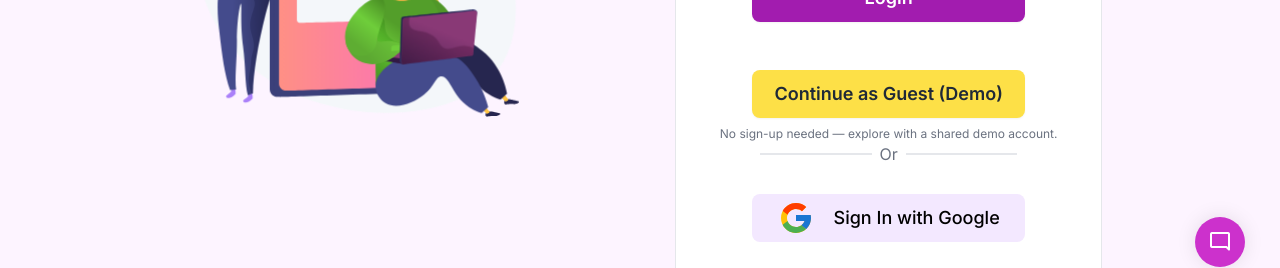
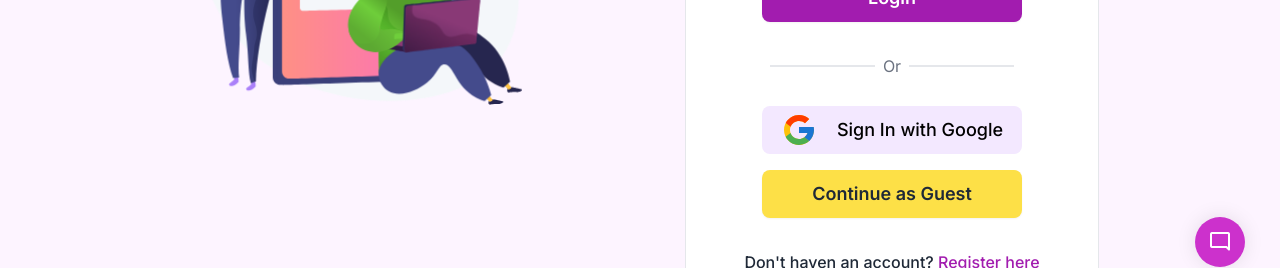
Before and after one commit to mahfuzhasanreza/kawan-client, a React (Vite) app: page /login in a window 1280 px wide. Shown: the part 503-771 px from the top of the page. Built offline with nearby package versions, Linux system fonts and the light colour scheme; no server answers; a web font is replaced by a local one.

Commit message:
refactor: adjust guest login btn and remove guest login button text

```diff
--- a/src/components/Login/Login.jsx
+++ b/src/components/Login/Login.jsx
@@ -160,11 +160,6 @@ const Login = () => {
 
                         {success && <p className="text-green-500 text-center mt-4">Login successful!</p>}
 
-                        <button type="button" onClick={handleGuestLogin}
-                            className='btn bg-yellow-300 hover:bg-yellow-400 border-none text-gray-800 text-lg font-semibold mx-8 mt-4'>
-                            Continue as Guest (Demo)</button>
-                        <p className='text-center text-xs text-gray-500 mt-2'>No sign-up needed — explore with a shared demo account.</p>
-
                         <div className='flex items-center'>
                             <hr className='ml-10 mr-2 w-1/2 border' />
                             <p className='text-gray-500'>Or</p>
@@ -174,6 +169,11 @@ const Login = () => {
                             className='btn btn-outline bg-purple-100 mx-8 mt-7 border-5 text-black text-lg font-medium gap-5 hover:bg-fuchsia-200 hover:border-fuchsia-200 hover:text-black'>
                             <FcGoogle className='text-4xl'></FcGoogle>
                             Sign In with Google</button>
+
+                        <button type="button" onClick={handleGuestLogin}
+                            className='btn bg-yellow-300 hover:bg-yellow-400 border-none text-gray-800 text-lg font-semibold mx-8 mt-4'>
+                            Continue as Guest</button>
+
                         <div className='mx-auto mt-8 font-medium'>
                             <p>Don't haven an account? <span><Link to={'/register'} className='hover:underline text-fuchsia-700 font-medium'>Register here</Link></span> </p>
                         </div>
```
